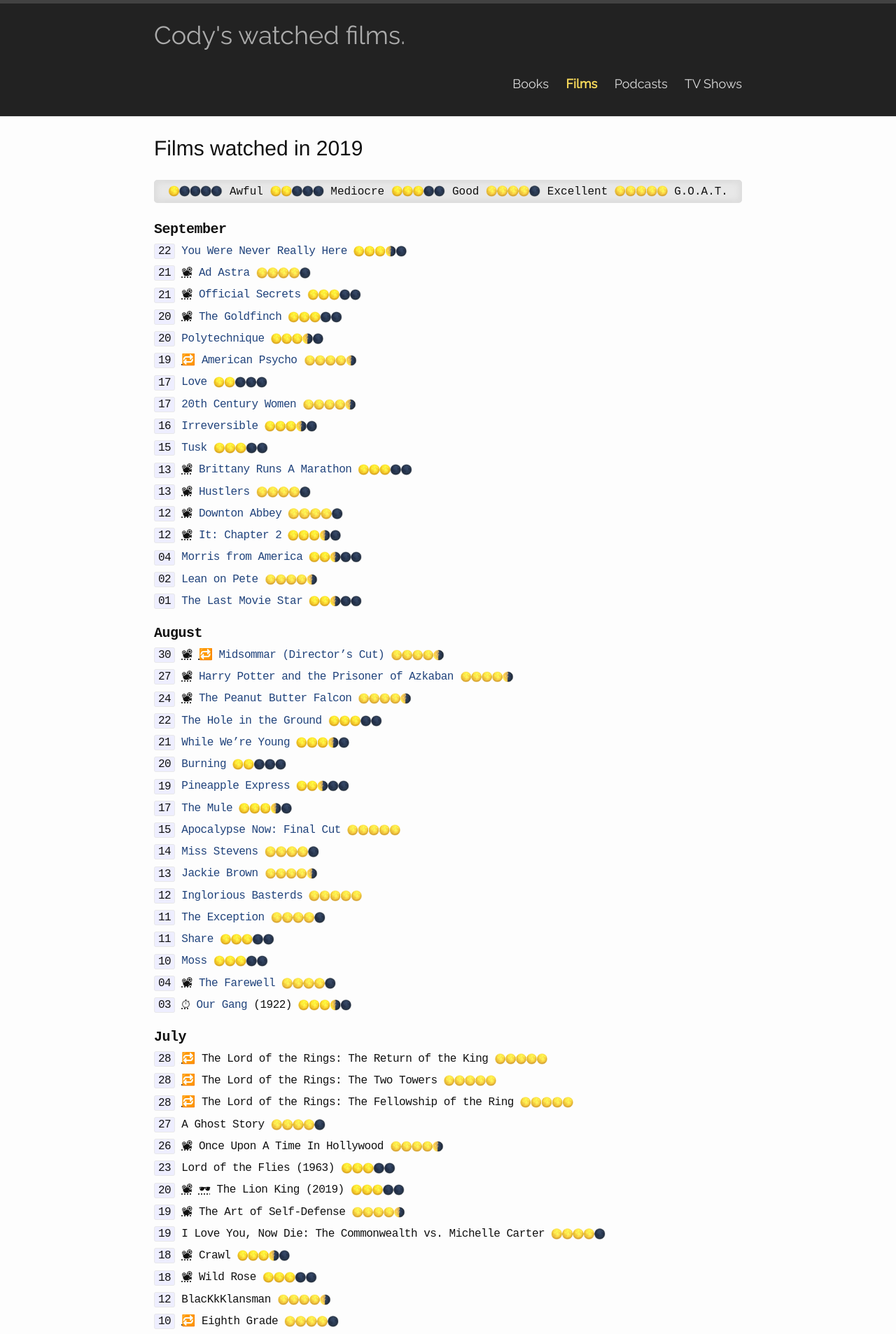
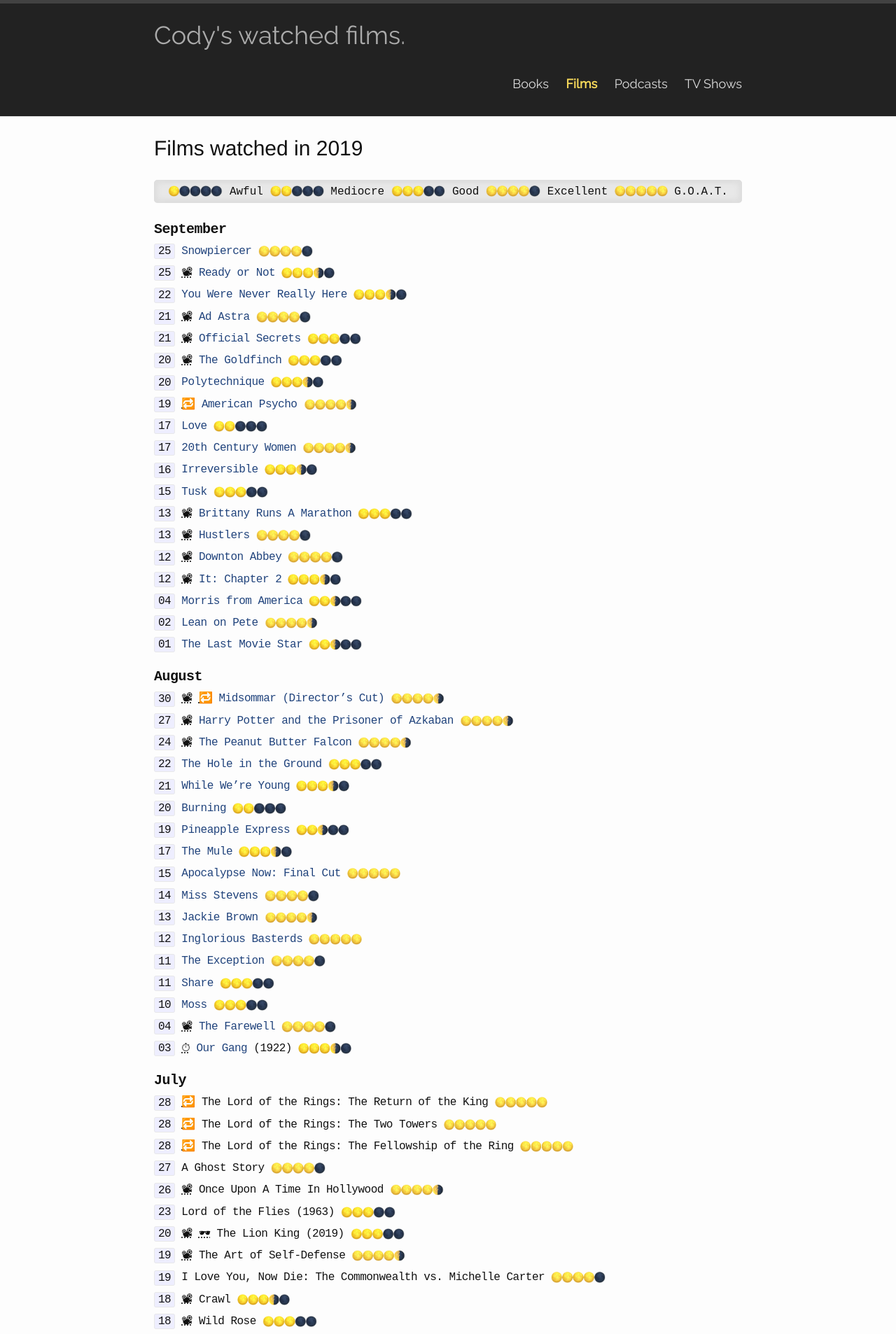
Before and after one commit to codydalerodgers/personal-blog, a Jekyll site: the page built from _films/2019.md, in a window 1280 px wide. Shown: the top 1906 px of the page at 70% size. Built offline with Jekyll 4.4.1, drawn with Linux system fonts in a browser that asks for light colours.

Commit message:
update films

```diff
--- a/_films/2019.md
+++ b/_films/2019.md
@@ -4,6 +4,10 @@
 title: Films watched in 2019
 ---
 ## September
+`25` [Snowpiercer](https://www.imdb.com/title/tt1706620/) {{ site.four }}
+
+`25` <abbr title="Theatre">📽</abbr> [Ready or Not](https://www.imdb.com/title/tt7798634/) {{ site.threehalf }}
+
 `22` [You Were Never Really Here](https://www.imdb.com/title/tt5742374/) {{ site.threehalf }}
 
 `21` <abbr title="Theatre">📽</abbr> [Ad Astra](https://www.imdb.com/title/tt2935510/) {{ site.four }}
--- a/_posts/2019-05-28-a24.markdown
+++ b/_posts/2019-05-28-a24.markdown
@@ -9,6 +9,7 @@
 <br>
 <p style="text-align: center; font-style: italic">"It’s crazy that there is an article about a distribution company. That’s completely nuts."</p>
 <br>
+The Death of Dick Long ∙
 <span class="a24_color">**Midsommar**</span> ∙
 <span class="a24_color">**The Last Black Man in San Francisco**</span> ∙
 <span class="a24_color">**The Farewell**</span> ∙
@@ -99,7 +100,6 @@
 <span class="a24_color">**Spring Breakers**</span>
 <div class="line_break"></div>
 <p style="text-align: center; font-style: italic; font-weight: bold;">Upcoming Projects</p>
-The Death of Dick Long (Sep. 27) ∙
 Low Tide (Oct. 4) ∙
 The Lighthouse (Oct. 4) ∙
 The Kill Team (Oct. 25) ∙
--- a/_posts/2019-08-14-bjh.markdown
+++ b/_posts/2019-08-14-bjh.markdown
@@ -11,7 +11,7 @@
 <br>
 Parasite ∙
 Okja ∙
-Snowpiercer ∙
+<span class="bjh_color">**Snowpiercer**</span> ∙
 Mother ∙
 <span class="bjh_color">**The Host**</span> ∙
 Memories of Murder ∙
```
